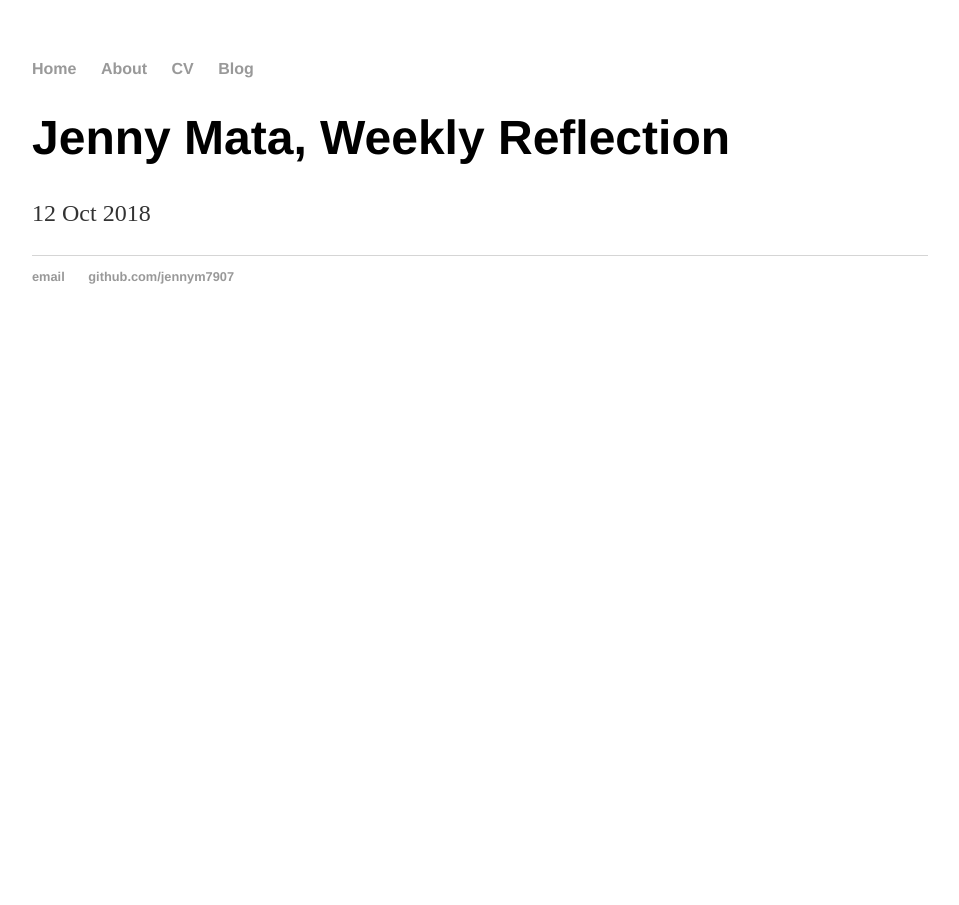
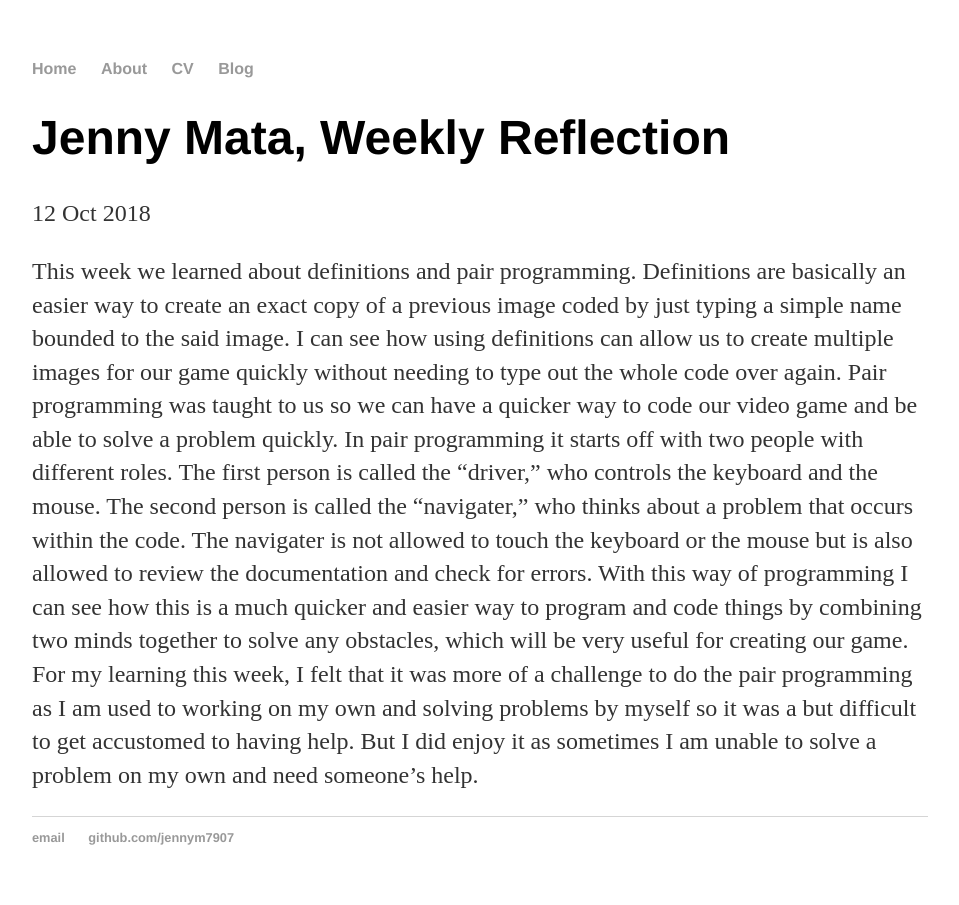
Before and after one commit to jennym7907/jennym7907.github.io, a Jekyll site: the page built from _posts/2018-10-12-weekly-reflection-04.md, in a window 1280 px wide. Shown: the whole page, without its empty margins (160-1119 px from the left). Built offline with Jekyll 4.4.1, drawn with Linux system fonts in a browser that asks for light colours.

Commit message:
Update 2018-10-12-weekly-reflection-04.md

```diff
--- a/_posts/2018-10-12-weekly-reflection-04.md
+++ b/_posts/2018-10-12-weekly-reflection-04.md
@@ -3,3 +3,14 @@ layout: post
 title: Jenny Mata, Weekly Reflection #4
 date: 2018-10-12
 ---
+
+This week we learned about definitions and pair programming. Definitions are basically an easier way to create an exact copy of a previous
+image coded by just typing a simple name bounded to the said image. I can see how using definitions can allow us to create multiple images
+for our game quickly without needing to type out the whole code over again. Pair programming was taught to us so we can have a quicker way
+to code our video game and be able to solve a problem quickly. In pair programming it starts off with two people with different roles. The first person is called the "driver," who controls the keyboard and the mouse. The second person is called the "navigater," who thinks about
+a problem that occurs within the code. The navigater is not allowed to touch the keyboard or the mouse but is also allowed to review the
+documentation and check for errors. With this way of programming I can see how this is a much quicker and easier way to program and code
+things by combining two minds together to solve any obstacles, which will be very useful for creating our game. For my learning this week,
+I felt that it was more of a challenge to do the pair programming as I am used to working on my own and solving problems by myself so it
+was a but difficult to get accustomed to having help. But I did enjoy it as sometimes I am unable to solve a problem on my own and need
+someone's help.
```
